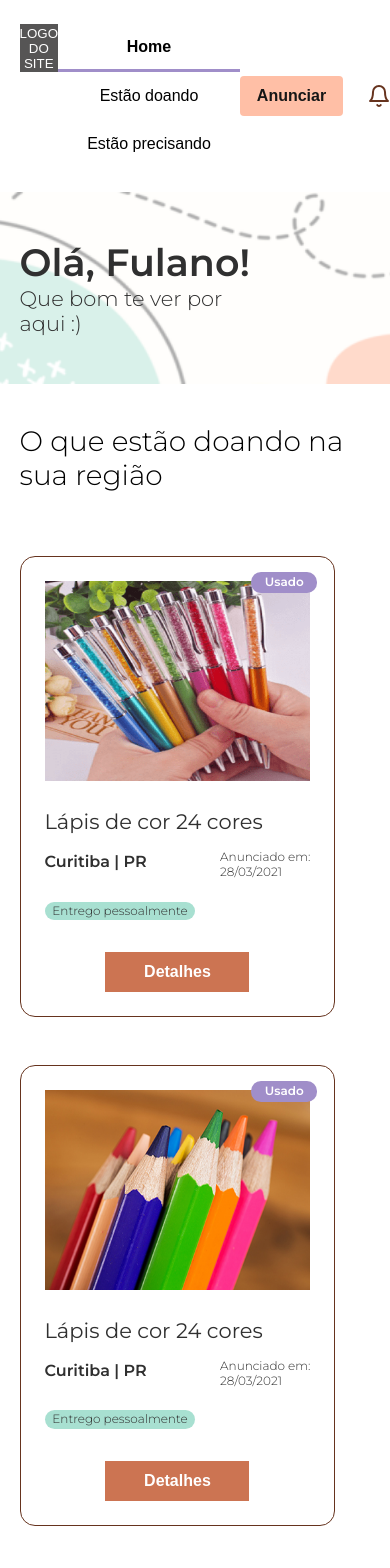
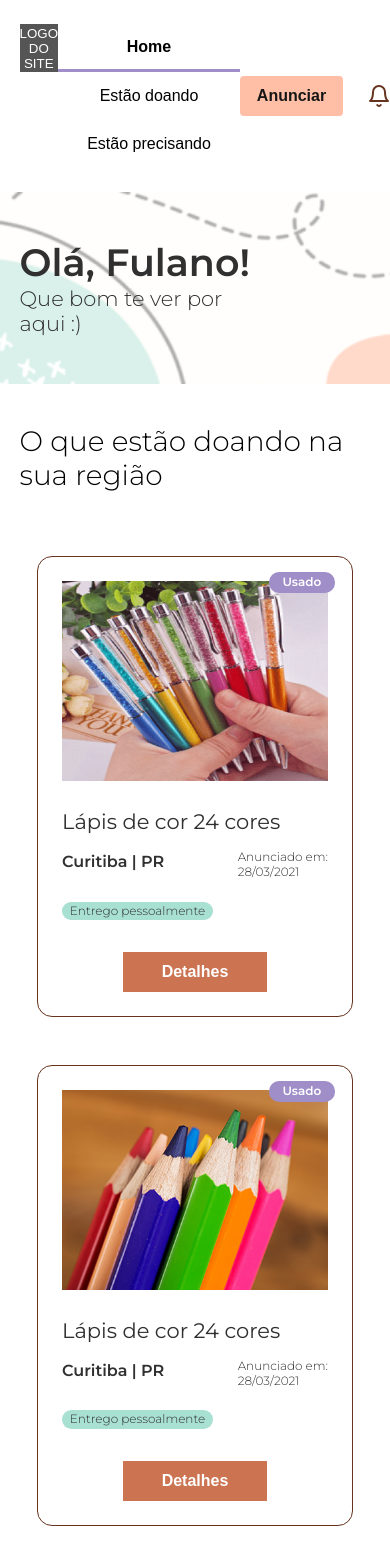
Before and after one commit to FCamara-Squad13/Mobile, a React (Create React App) app: page / in a window 390 px wide. Shown: the top 1568 px of the page. Built offline with nearby package versions, Linux system fonts and the light colour scheme.

Commit message:
Add media queries

```diff
--- a/src/components/CardHolder/style.css
+++ b/src/components/CardHolder/style.css
@@ -20,6 +20,12 @@
 
 .card-holder {
   display: flex;
-  justify-content: space-between;
+  justify-content: center;
   flex-wrap: wrap;
 }
+
+@media (min-width: 712px) {
+  .card-holder {
+    justify-content: space-between;
+  }
+}
```
